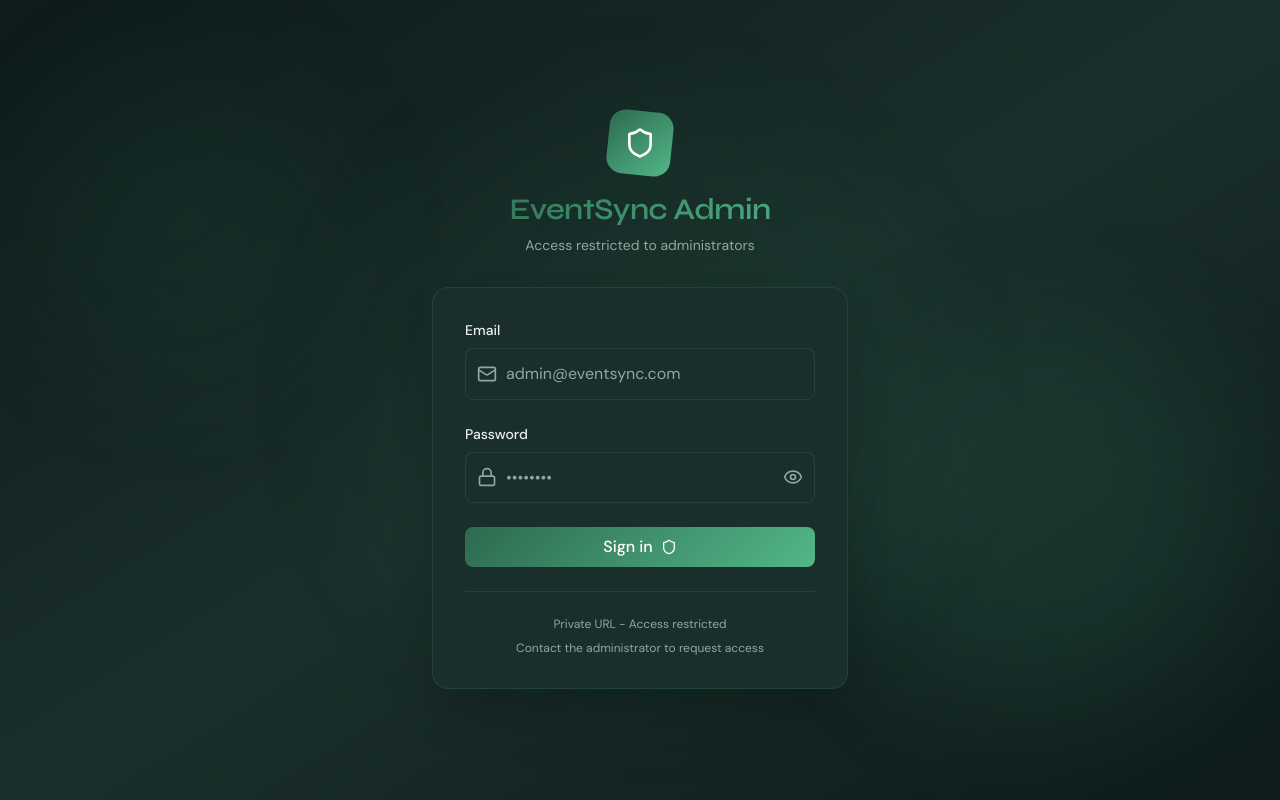
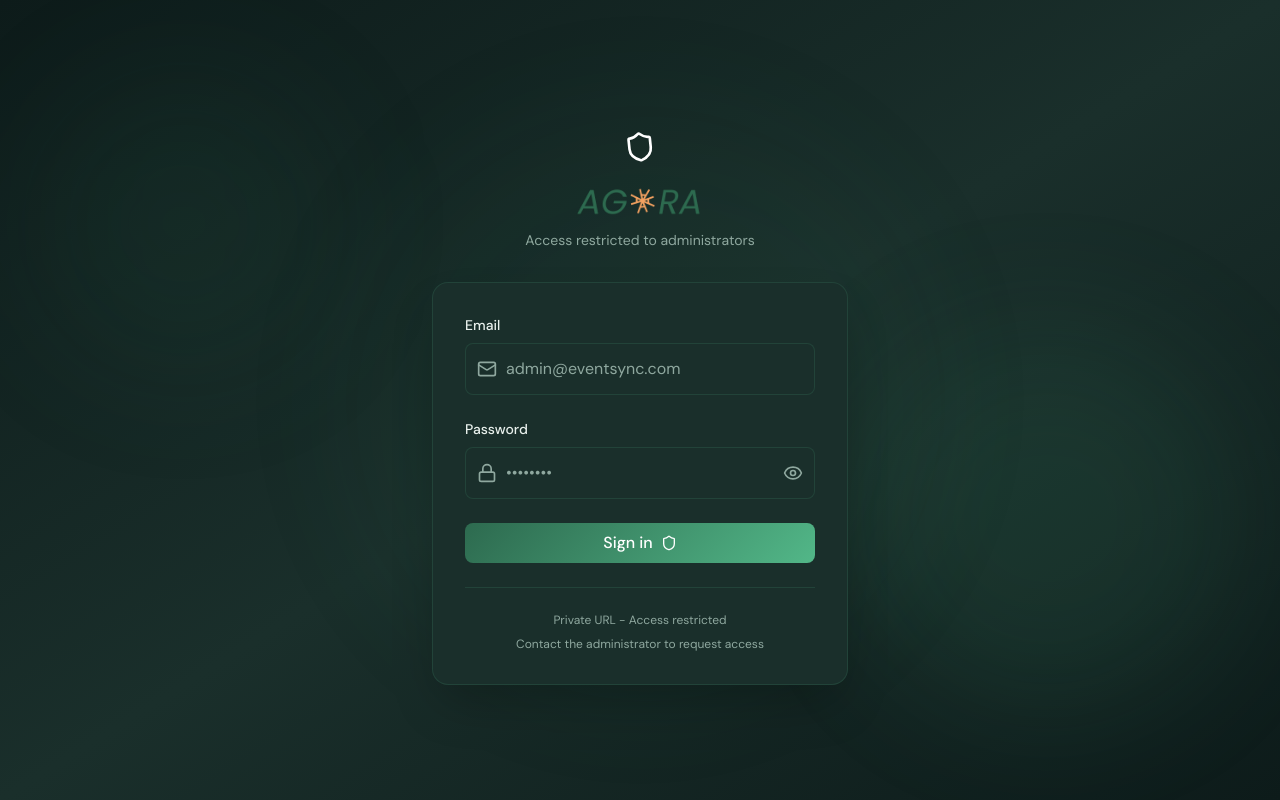
Before and after one commit to FullStack-Collective/event-sync-frontend, a Next.js app: page /admin-login in a window 1280 px wide. Built offline with nearby package versions, Linux system fonts and the light colour scheme; no server answers.

Commit message:
refactor(ui): add agore logo and add admin icon for better design

```diff
--- a/src/app/admin-login/page.tsx
+++ b/src/app/admin-login/page.tsx
@@ -4,6 +4,8 @@ import { useState, useEffect } from "react";
 import { useRouter } from "next/navigation";
 import { Eye, EyeOff, Lock, Mail, Shield } from "lucide-react";
 import { authProvider } from "@/providers";
+import Image from "next/image";
+import logo from "@/app/(public)/logo/Logo.png";
 
 export default function AdminLoginPage() {
   const [email, setEmail] = useState("");
@@ -60,12 +62,17 @@ export default function AdminLoginPage() {
 
       <div className="relative z-10 w-full max-w-md px-4">
         <div className="text-center mb-8">
-          <div className="inline-flex items-center justify-center w-16 h-16 bg-gradient-sage rounded-2xl rotate-6 mb-4">
+          <div className="inline-flex items-center justify-center w-16 h-16">
             <Shield className="w-8 h-8 text-white -rotate-6" />
           </div>
-          <h1 className="text-3xl font-display font-bold text-gradient-primary">
-            EventSync Admin
-          </h1>
+          <div className="flex items-center justify-center">
+            <Image
+              src={logo}
+              alt="Logo"
+              width={150}
+              height={75}
+            />
+          </div>
           <p className="text-text-muted text-sm mt-2">
             Access restricted to administrators
           </p>
```
